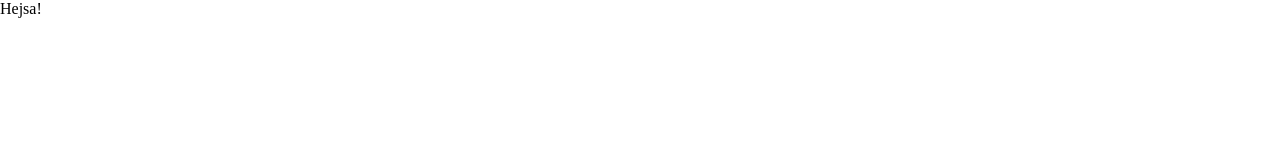
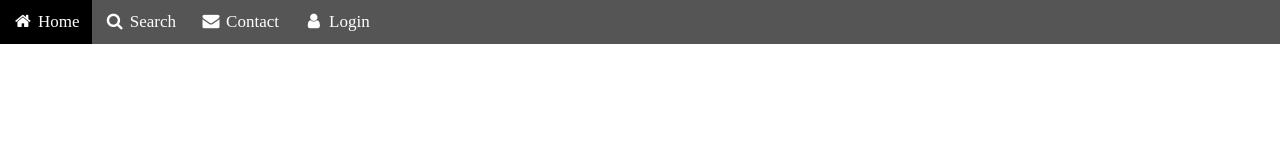
Before and after one commit to DangerNoodle32/opgave3_collobrate, a plain HTML site: page index.html in a window 1280 px wide. Drawn offline with Linux system fonts and the light colour scheme.

Commit message:
topnav tilføjet

```diff
--- a/css/styles.css
+++ b/css/styles.css
@@ -34,3 +34,38 @@ img {
     max-width: 100%; /* Bredde må maks fylde 100% */
     height: auto; /* Højden skal tilpasse sig */
 }
+
+/* Style the navigation bar */
+.navbar {
+  width: 100%;
+  background-color: #555;
+  overflow: auto;
+}
+
+/* Navbar links */
+.navbar a {
+  float: left;
+  text-align: center;
+  padding: 12px;
+  color: white;
+  text-decoration: none;
+  font-size: 17px;
+}
+
+/* Navbar links on mouse-over */
+.navbar a:hover {
+  background-color: #000;
+}
+
+/* Current/active navbar link */
+.active {
+  background-color: #4CAF50;
+}
+
+/* Add responsiveness - will automatically display the navbar vertically instead of horizontally on screens less than 500 pixels */
+@media screen and (max-width: 500px) {
+  .navbar a {
+    float: none;
+    display: block;
+  }
+}
--- a/index.html
+++ b/index.html
@@ -27,7 +27,15 @@
 <!-- i <body> har man alt indhold på siden som brugeren kan se -->
 <body>
 
-<div>Hejsa!</div>
+<!-- Load an icon library -->
+<link rel="stylesheet" href="https://cdnjs.cloudflare.com/ajax/libs/font-awesome/4.7.0/css/font-awesome.min.css">
+
+<div class="navbar">
+  <a class="active" href="#"><i class="fa fa-fw fa-home"></i> Home</a>
+  <a href="#"><i class="fa fa-fw fa-search"></i> Search</a>
+  <a href="#"><i class="fa fa-fw fa-envelope"></i> Contact</a>
+  <a href="#"><i class="fa fa-fw fa-user"></i> Login</a>
+</div>
 
 </body>
 </html>
```
